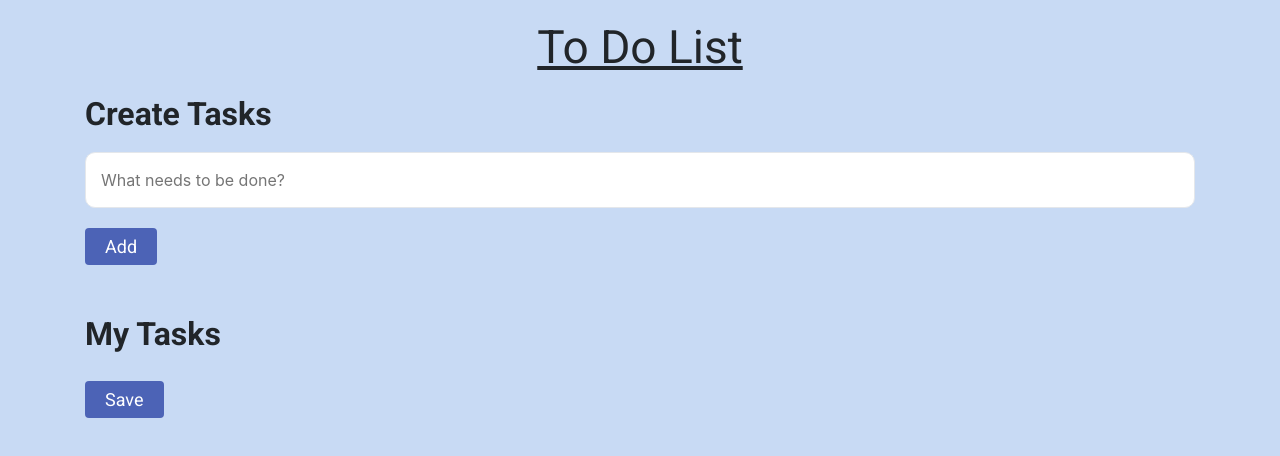
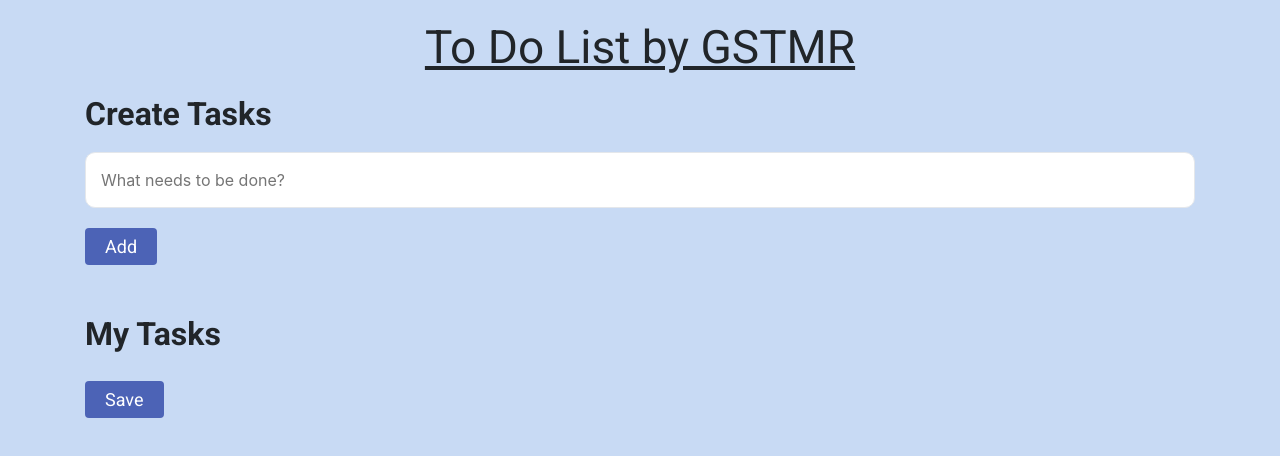
Before and after one commit to Saiteja18112004/To-Do-List, a plain HTML site: page index.html in a window 1280 px wide. Drawn offline with nearby package versions, Linux system fonts and the light colour scheme; a web font is replaced by a local one.

Commit message:
Update index.html

```diff
--- a/index.html
+++ b/index.html
@@ -13,7 +13,7 @@
         <div class="container">
             <div class="row">
                 <div class="col-12">
-                    <h1 class="todos-heading">To Do List</h1>
+                    <h1 class="todos-heading">To Do List by GSTMR</h1>
                     <h1 class="create-task-heading">
                         Create Tasks<span class="create-task-heading-subpart"></span>
                     </h1>
```
